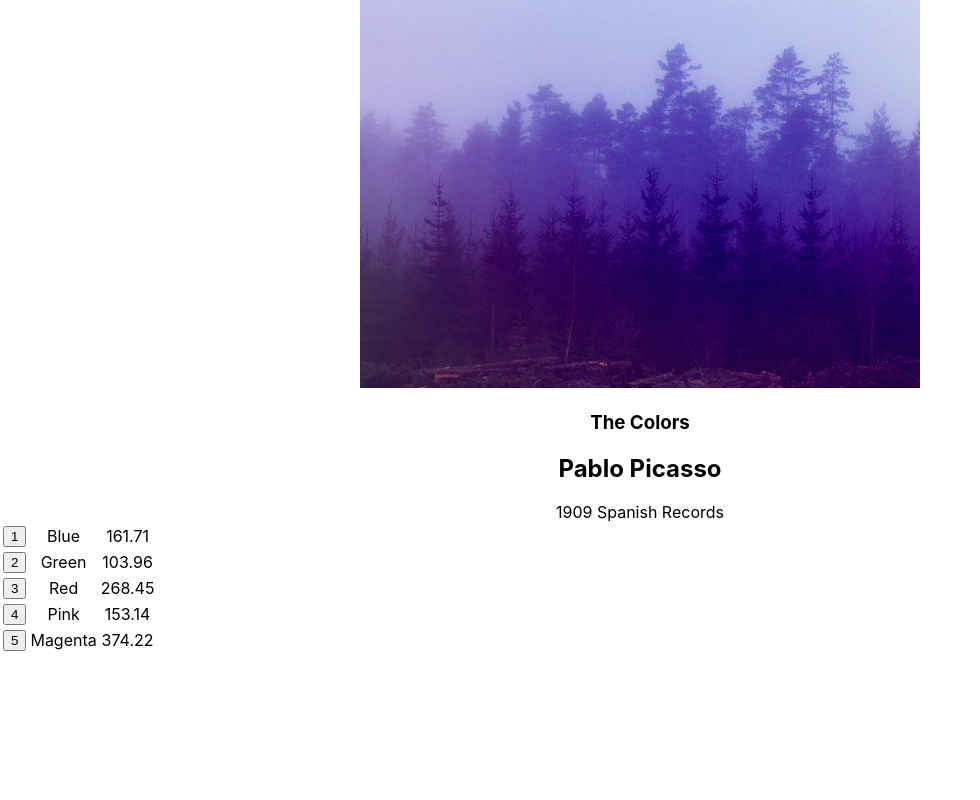
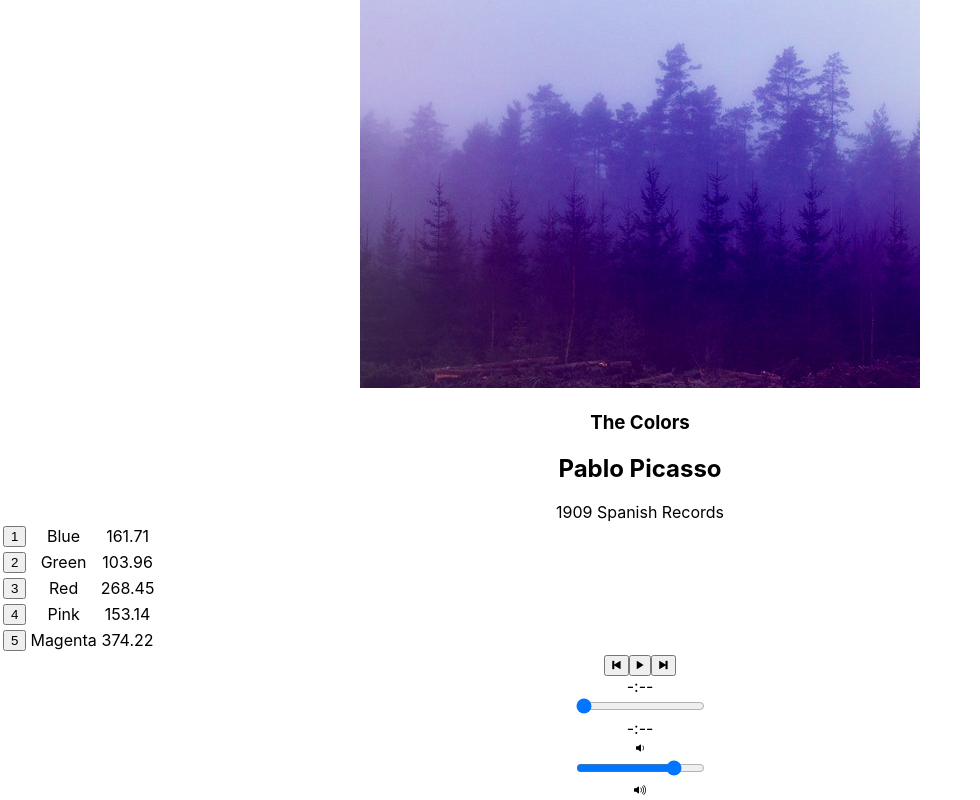
Before and after one commit to jdaguna/bloc-jams-react, a React (Create React App) app: page /album/the-colors in a window 1280 px wide. Shown: the part 274-1074 px from the top of the page, without its empty margins (0-980 px from the left). Before the commit the page ends 928 px from the top, so only its background shows below. Built offline with nearby package versions, Linux system fonts and the light colour scheme.

Commit message:
checkpoint 8 buttons: completed

```diff
--- a/src/components/Album.js
+++ b/src/components/Album.js
@@ -1,6 +1,6 @@
 import React, {Component} from 'react';
 import albumData from './../data/albums';
-
+import PlayerBar from './PlayerBar';
 class Album extends Component{
  constructor(props){
   super(props);
@@ -55,6 +55,14 @@
   }
  }
 
+ handlePrevClick(){
+  const currentIndex = this.state.album.songs.findIndex(song => this.state.currentSong === song);
+  const newIndex = Math.max(0, currentIndex - 1);
+  const newSong = this.state.album.songs[newIndex];
+  this.setSong(newSong);
+  this.play();
+ }
+
  render(){
   return(
    <section className="album">
@@ -95,6 +103,7 @@
       )}
      </tbody>
     </table>
+    <PlayerBar isPlaying={this.state.isPlaying} currentSong={this.state.currentSong} handleSongClick={()=>this.handleSongClick(this.state.currentSong)} handlePrevClick={()=>this.handlePrevClick()}/>
    </section>
   );
  }
--- /dev/null
+++ b/src/components/PlayerBar.js
@@ -0,0 +1,33 @@
+import React, {Component} from 'react';
+class PlayerBar extends Component{
+ render(){
+  return(
+  <section className="player-bar">
+   <section id="buttons">
+    <button id="previous" onClick={this.props.handlePrevClick}>
+     <span className="ion-ios-skip-backward"></span>
+    </button>
+    <button id="play-pause" onClick={this.props.handleSongClick}>
+     <span className={this.props.isPlaying? 'ion-ios-pause' : 'ion-ios-play'}></span>
+    </button>
+    <button id="next">
+     <span className="ion-ios-skip-forward"></span>
+    </button>
+   </section>
+   <section id="time-control">
+    <div className="current-time">-:--</div>
+    <input type="range" className="seek-bar" value="0" />
+    <div className="total-time">-:--</div>
+   </section>
+   <section id="volume-control">
+    <div className="ion-ios-volume-low"></div>
+    <input type="range" className="seek-bar" value="80" />
+    <div className="ion-ios-volume-high"></div>
+   </section>
+  </section>
+  );
+ }
+
+}
+
+export default PlayerBar;
```
Also changed, not shown: 2 other files (tests, documents, lock files or other folders).
